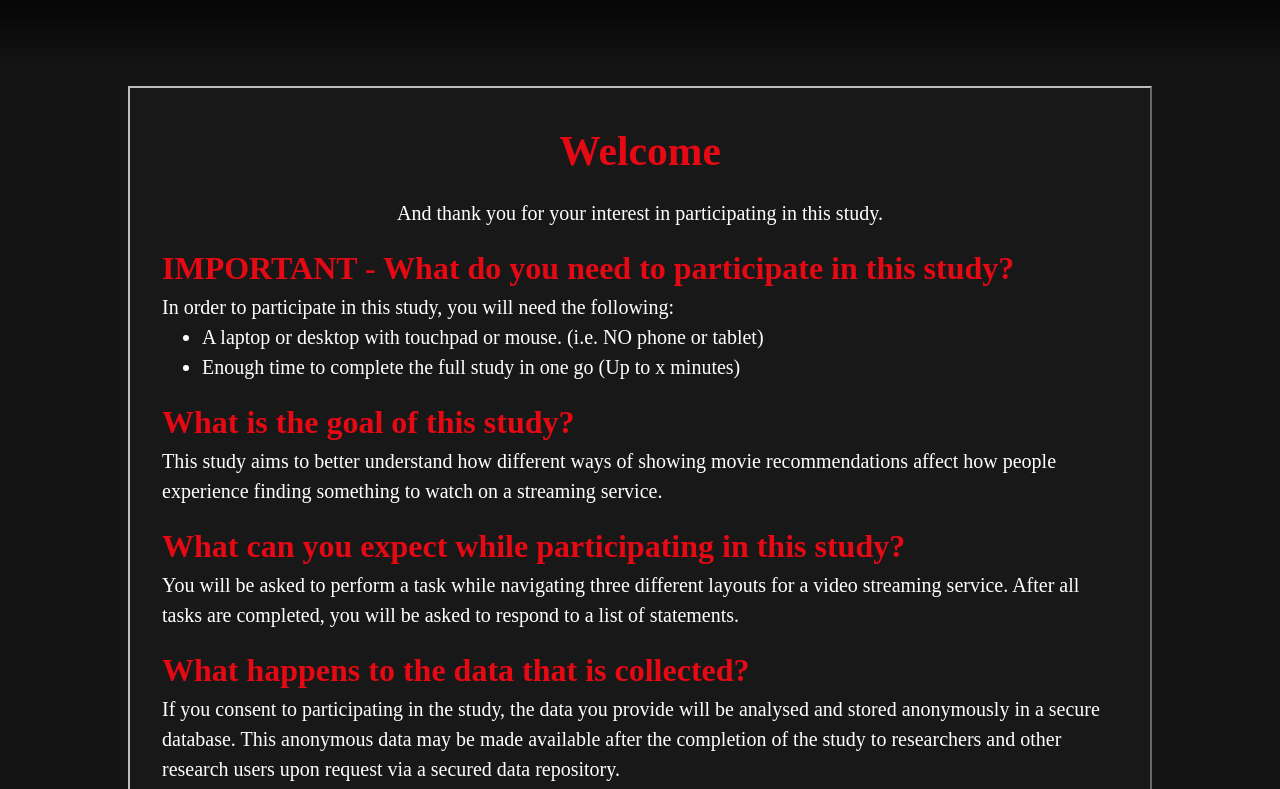
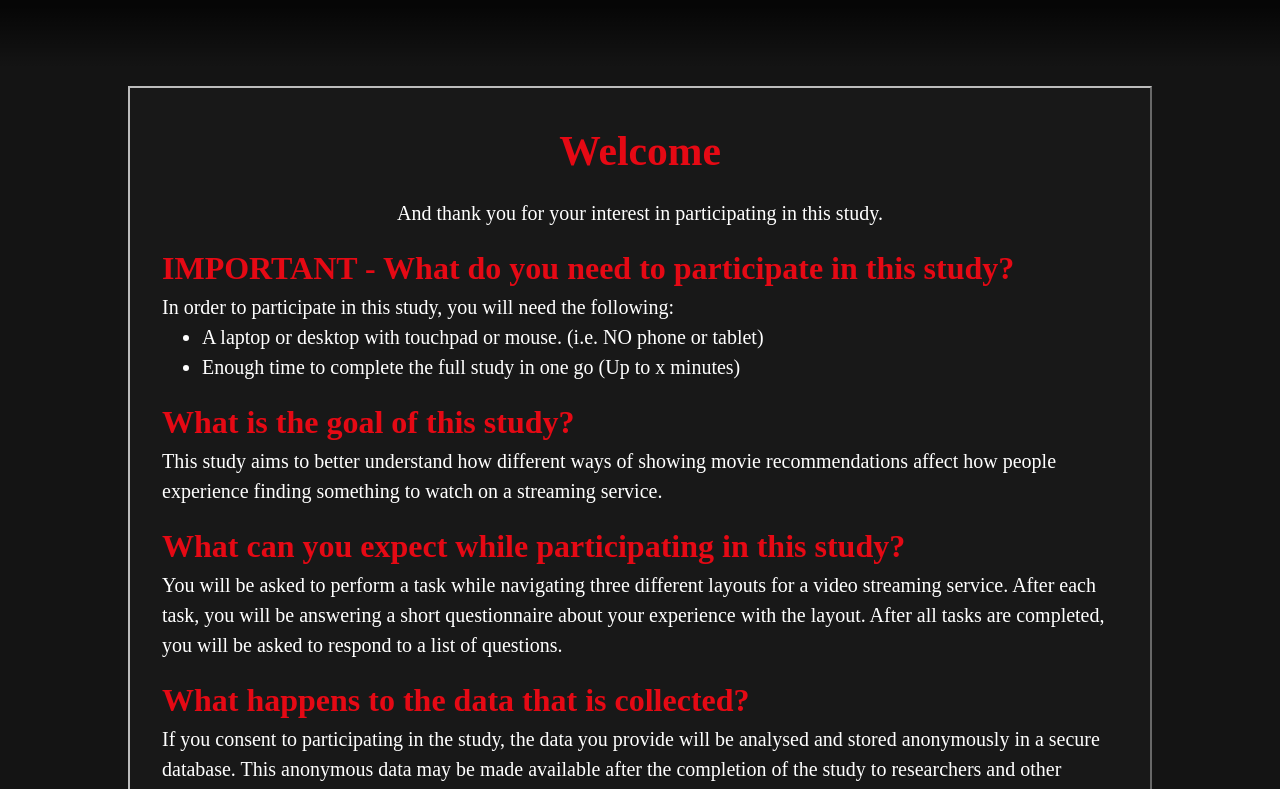
Before and after one commit to JSchut96/thesis-project-svelte, a SvelteKit app: page / in a window 1280 px wide. Shown: the top 789 px of the page. Built offline with nearby package versions, Linux system fonts and the light colour scheme.

Commit message:
Updated study description

```diff
--- a/src/routes/+page.svelte
+++ b/src/routes/+page.svelte
@@ -31,7 +31,8 @@
     <div class="text-section">
         <h2>What can you expect while participating in this study?</h2>
         <p>You will be asked to perform a task while navigating three different layouts for a video streaming service.
-            After all tasks are completed, you will be asked to respond to a list of statements.
+            After each task, you will be answering a short questionnaire about your experience with the layout.
+            After all tasks are completed, you will be asked to respond to a list of questions.
         </p>
     </div>
 
```
